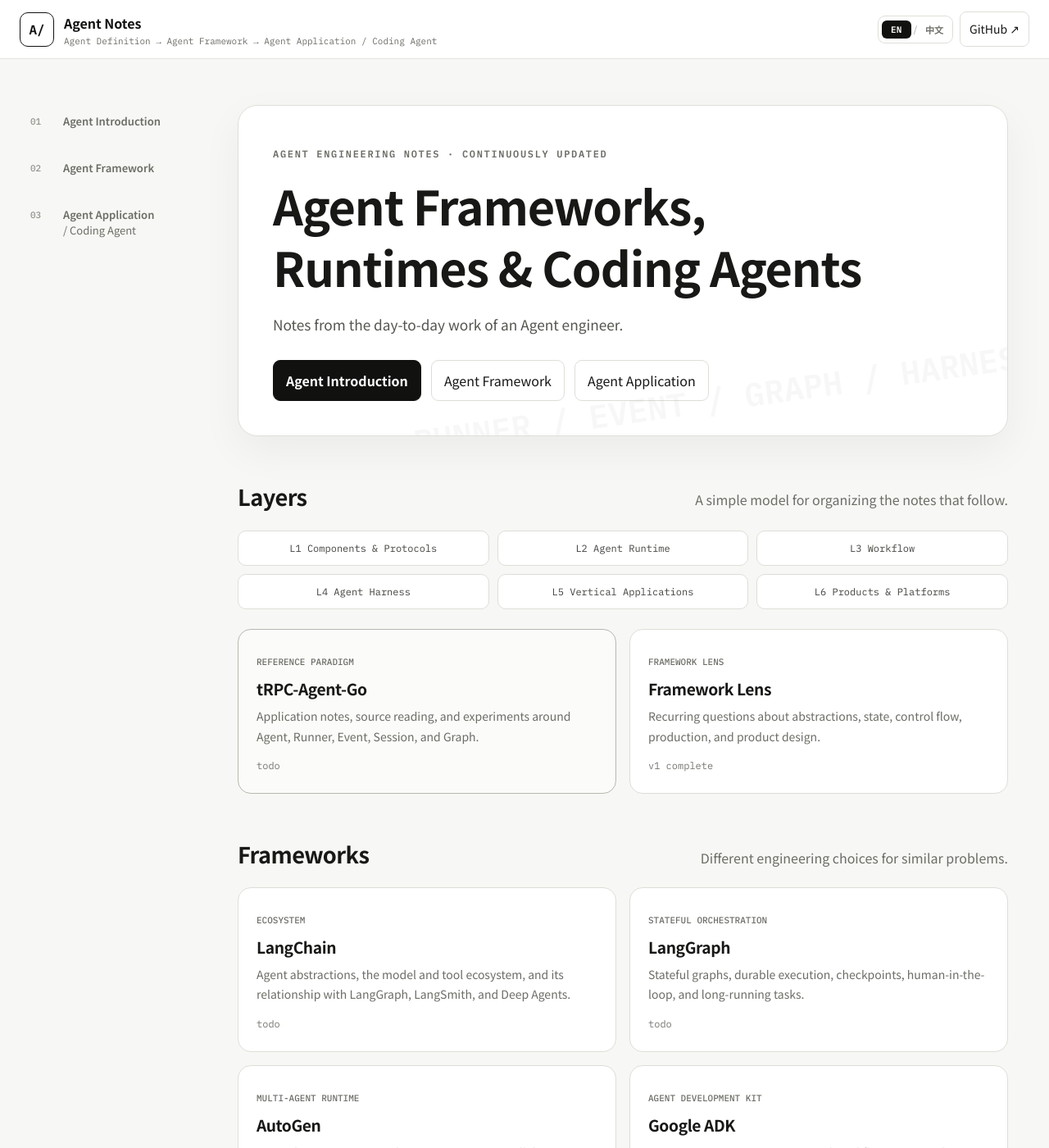
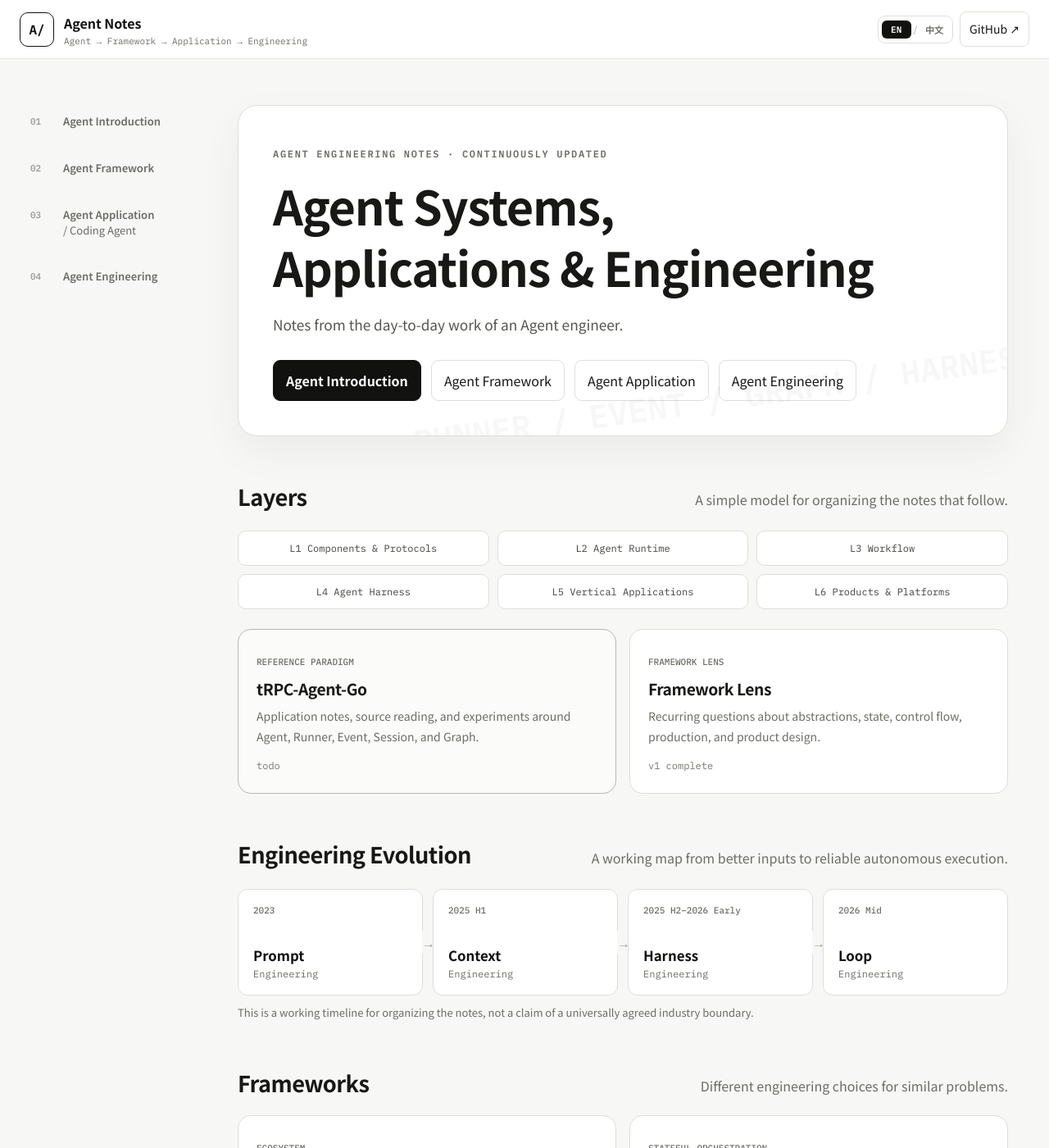
Before and after one commit to Eddiee-Wei/agent-engineering-notes, a Jekyll site: the page built from index.md, in a window 1280 px wide and 1400 px high. Shown: the whole window at 82% size. Built offline with Jekyll 4.4.1, drawn with Linux system fonts in a browser that asks for light colours.

Commit message:
Add Agent Engineering navigation

```diff
--- a/_layouts/default.html
+++ b/_layouts/default.html
@@ -25,7 +25,7 @@
         <span class="brand-mark">A/</span>
         <span>
           <strong>Agent Notes</strong>
-          <small>Agent Definition → Agent Framework → Agent Application / Coding Agent</small>
+          <small>Agent → Framework → Application → Engineering</small>
         </span>
       </a>
       <nav class="top-nav" aria-label="Site actions">
@@ -55,6 +55,10 @@
             <span data-lang="zh">Agent 应用<br><small>/ Coding Agent</small></span>
           </span>
         </a>
+        <a class="side-chapter{% if page.url contains '/engineering/' %} is-active{% endif %}" href="{{ '/engineering/' | relative_url }}">
+          <span class="chapter-number">04</span>
+          <span class="chapter-title" data-i18n data-en="Agent Engineering" data-zh="Agent 工程">Agent Engineering</span>
+        </a>
       </aside>
 
       <main class="content{% if page.page_class %} {{ page.page_class }}{% endif %}">
--- a/assets/css/style.scss
+++ b/assets/css/style.scss
@@ -281,6 +281,51 @@ th { color: var(--text); background: var(--panel-soft); }
   font: 12px "IBM Plex Mono", monospace;
 }
 
+.engineering-flow {
+  display: grid;
+  grid-template-columns: repeat(4, minmax(0, 1fr));
+  gap: 12px;
+  margin: 24px 0 10px;
+}
+.engineering-stage {
+  position: relative;
+  min-width: 0;
+  padding: 18px;
+  border: 1px solid var(--line);
+  border-radius: 12px;
+  color: var(--text);
+  background: var(--panel);
+  transition: transform .2s ease, border-color .2s ease;
+}
+.engineering-stage:not(:last-child)::after {
+  content: "→";
+  position: absolute;
+  z-index: 2;
+  top: 50%;
+  right: -12px;
+  width: 12px;
+  color: #a0a09a;
+  background: var(--bg);
+  text-align: center;
+  transform: translateY(-50%);
+}
+.engineering-stage:hover {
+  transform: translateY(-2px);
+  border-color: #a8a8a1;
+  color: var(--text);
+}
+.engineering-stage span,
+.engineering-stage strong,
+.engineering-stage small { display: block; }
+.engineering-stage .stage-time {
+  min-height: 34px;
+  color: var(--muted);
+  font: 500 11px/1.45 "IBM Plex Mono", monospace;
+}
+.engineering-stage strong { margin-top: 14px; font-size: 1.05rem; }
+.engineering-stage small { color: var(--muted); font: 12px "IBM Plex Mono", monospace; }
+.timeline-note { margin-top: 10px; color: var(--muted); font-size: 13px; }
+
 .site-footer {
   display: flex;
   justify-content: space-between;
@@ -298,6 +343,8 @@ th { color: var(--text); background: var(--panel-soft); }
   .side-nav { position: static; display: flex; gap: 10px; padding: 20px 0 0; overflow-x: auto; }
   .side-chapter { min-width: 190px; margin: 0; background: var(--panel); }
   .content { padding-top: 32px; }
+  .engineering-flow { grid-template-columns: repeat(2, minmax(0, 1fr)); }
+  .engineering-stage:nth-child(2)::after { content: none; }
   .site-footer { width: min(760px, calc(100% - 32px)); padding-left: 0; }
 }
 
@@ -313,6 +360,8 @@ th { color: var(--text); background: var(--panel-soft); }
   .section-heading { display: block; }
   .section-heading p { margin-top: 8px; }
   .layer-flow { grid-template-columns: 1fr 1fr; }
+  .engineering-flow { grid-template-columns: 1fr; }
+  .engineering-stage::after { content: none !important; }
   .site-footer { display: block; }
   .site-footer span { display: block; margin: 4px 0; }
 }
--- a/index.md
+++ b/index.md
@@ -8,14 +8,15 @@ description: Notes from the day-to-day work of an Agent engineer.
 <section class="hero">
   <span class="eyebrow" data-i18n data-en="AGENT ENGINEERING NOTES · CONTINUOUSLY UPDATED" data-zh="AGENT ENGINEERING NOTES · 持续更新">AGENT ENGINEERING NOTES · CONTINUOUSLY UPDATED</span>
   <h1>
-    <span data-lang="en">Agent Frameworks,<br>Runtimes &amp; Coding Agents</span>
-    <span data-lang="zh">Agent 框架、运行时<br>与 Coding Agent</span>
+    <span data-lang="en">Agent Systems,<br>Applications &amp; Engineering</span>
+    <span data-lang="zh">Agent 系统、应用<br>与工程方法</span>
   </h1>
   <p data-i18n data-en="Notes from the day-to-day work of an Agent engineer." data-zh="一个 Agent 开发工程师的日常分享。">Notes from the day-to-day work of an Agent engineer.</p>
   <div class="hero-actions">
     <a class="button primary" href="{{ '/agent/' | relative_url }}" data-i18n data-en="Agent Introduction" data-zh="Agent 介绍">Agent Introduction</a>
     <a class="button" href="{{ '/agent-framework/' | relative_url }}" data-i18n data-en="Agent Framework" data-zh="Agent 框架">Agent Framework</a>
     <a class="button" href="{{ '/agent-application/' | relative_url }}" data-i18n data-en="Agent Application" data-zh="Agent 应用">Agent Application</a>
+    <a class="button" href="{{ '/engineering/' | relative_url }}" data-i18n data-en="Agent Engineering" data-zh="Agent 工程">Agent Engineering</a>
   </div>
 </section>
 
@@ -47,6 +48,36 @@ description: Notes from the day-to-day work of an Agent engineer.
     <span class="status" data-i18n data-en="v1 complete" data-zh="第一版完成">v1 complete</span>
   </a>
 </div>
+
+<div class="section-heading">
+  <h2 data-i18n data-en="Engineering Evolution" data-zh="工程化演进">Engineering Evolution</h2>
+  <p data-i18n data-en="A working map from better inputs to reliable autonomous execution." data-zh="从更好的输入，到可靠的自治执行。">A working map from better inputs to reliable autonomous execution.</p>
+</div>
+
+<div class="engineering-flow" aria-label="Agent Engineering 演进阶段">
+  <a class="engineering-stage" href="{{ '/engineering/prompt-engineering/' | relative_url }}">
+    <span class="stage-time">2023</span>
+    <strong>Prompt</strong>
+    <small>Engineering</small>
+  </a>
+  <a class="engineering-stage" href="{{ '/engineering/context-engineering/' | relative_url }}">
+    <span class="stage-time" data-i18n data-en="2025 H1" data-zh="2025 上半年">2025 H1</span>
+    <strong>Context</strong>
+    <small>Engineering</small>
+  </a>
+  <a class="engineering-stage" href="{{ '/engineering/harness-engineering/' | relative_url }}">
+    <span class="stage-time" data-i18n data-en="2025 H2–2026 Early" data-zh="2025 下半年–2026 年初">2025 H2–2026 Early</span>
+    <strong>Harness</strong>
+    <small>Engineering</small>
+  </a>
+  <a class="engineering-stage" href="{{ '/engineering/loop-engineering/' | relative_url }}">
+    <span class="stage-time" data-i18n data-en="2026 Mid" data-zh="2026 年中">2026 Mid</span>
+    <strong>Loop</strong>
+    <small>Engineering</small>
+  </a>
+</div>
+
+<p class="timeline-note" data-i18n data-en="This is a working timeline for organizing the notes, not a claim of a universally agreed industry boundary." data-zh="这是用于组织笔记的阶段性观察，不代表行业已有统一断代。">This is a working timeline for organizing the notes, not a claim of a universally agreed industry boundary.</p>
 
 <div class="section-heading">
   <h2 data-i18n data-en="Frameworks" data-zh="框架">Frameworks</h2>
```
Also changed, not shown: engineering/context-engineering.md (added, +39 -0 lines), engineering/evaluation-engineering.md (added, +39 -0 lines), engineering/graph-engineering.md (added, +39 -0 lines), engineering/harness-engineering.md (added, +40 -0 lines), engineering/index.md (added, +111 -0 lines), engineering/knowledge-engineering.md (added, +39 -0 lines), engineering/loop-engineering.md (added, +43 -0 lines), engineering/memory-engineering.md (added, +39 -0 lines), engineering/multi-agent-engineering.md (added, +39 -0 lines), engineering/observability-engineering.md (added, +39 -0 lines), engineering/production-engineering.md (added, +39 -0 lines), engineering/prompt-engineering.md (added, +38 -0 lines), engineering/safety-engineering.md (added, +39 -0 lines), engineering/tool-engineering.md (added, +39 -0 lines), 1 more files, 1 other file.
